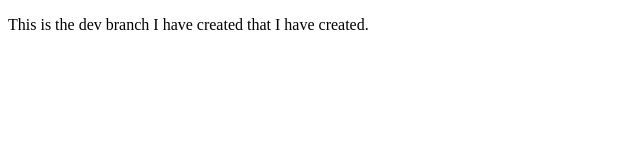
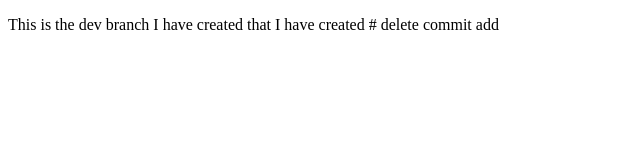
Before and after one commit to Danishsoma/PraticeGithubRepo, a plain HTML site: page index.html in a window 1280 px wide. Shown: the whole page, without its empty margins (0-640 px from the left). Drawn offline with Linux system fonts and the light colour scheme.

```diff
--- a/index.html
+++ b/index.html
@@ -7,6 +7,6 @@
     <title>Document</title>
 </head>
 <body>
-    <p>This is the dev branch I have created that I have created.</p>
+    <p>This is the dev branch I have created that I have created # delete commit add</p>
 </body>
 </html>
```
